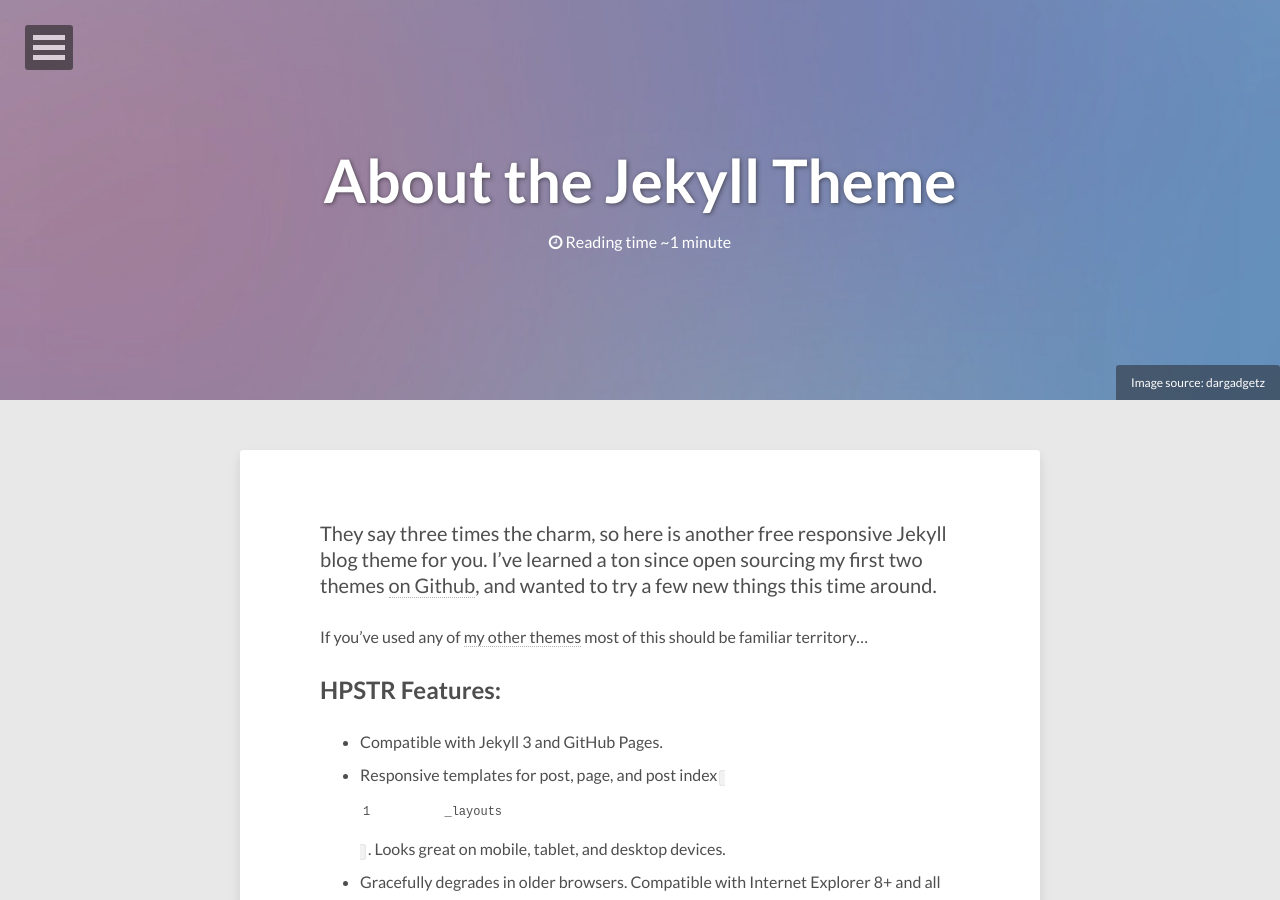
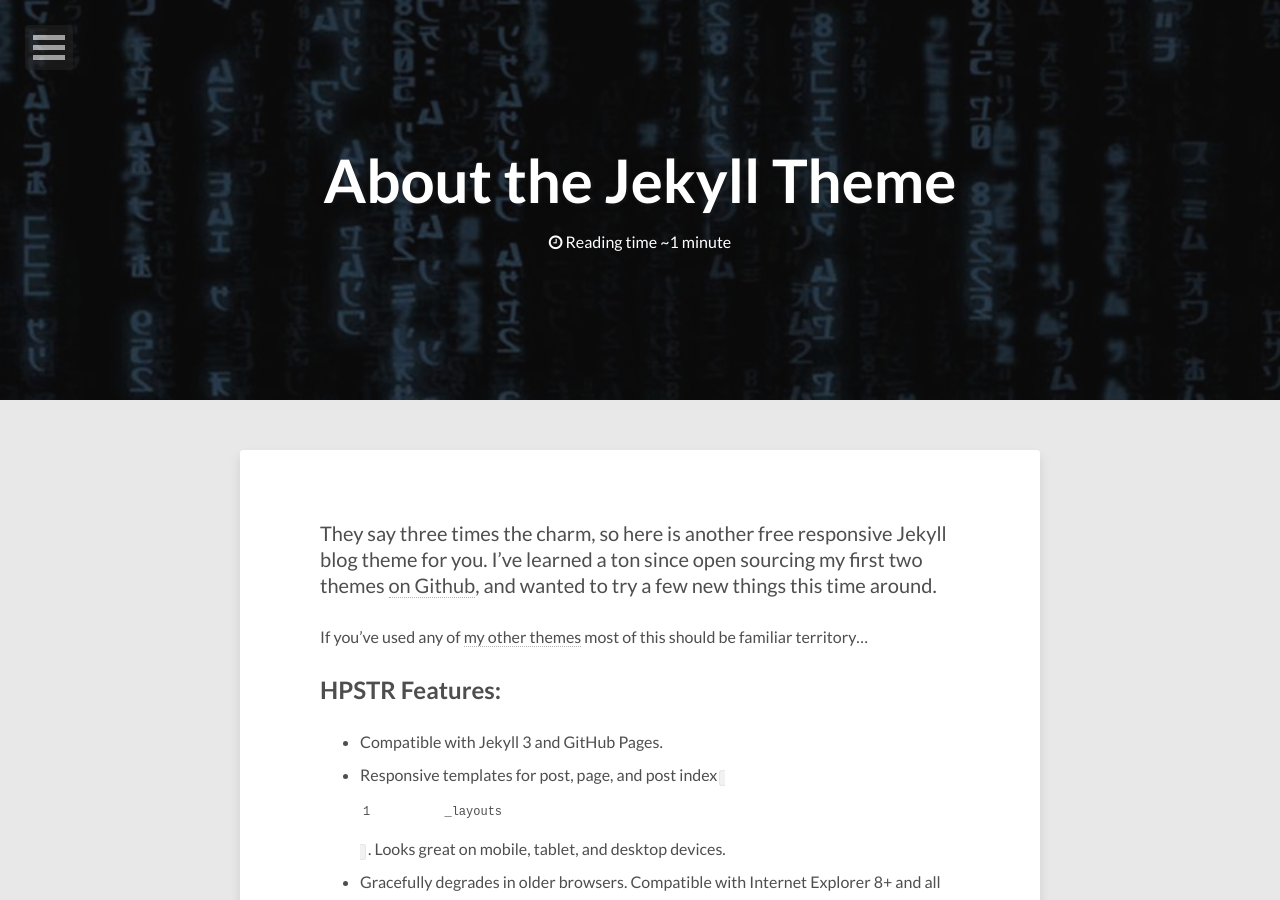
Before and after one commit to cpcc-mcc/cpcc-mcc.github.io, a Jekyll site: the page built from about/index.md, in a window 1280 px wide and 900 px high. Built offline with Jekyll 4.4.1, drawn with Linux system fonts in a browser that asks for light colours; nearby versions of some CDN libraries.

Commit message:
Updated about page

```diff
--- a/about/index.md
+++ b/about/index.md
@@ -2,9 +2,9 @@
 layout: page
 title: About the Jekyll Theme
 image:
-  feature: abstract-5.jpg
-  credit: dargadgetz
-  creditlink: http://www.dargadgetz.com/ios-7-abstract-wallpaper-pack-for-iphone-5-and-ipod-touch-retina/
+  feature: icons.jpg
+  credit:
+  creditlink:
 comments: false
 modified: 2016-02-01
 ---
```
